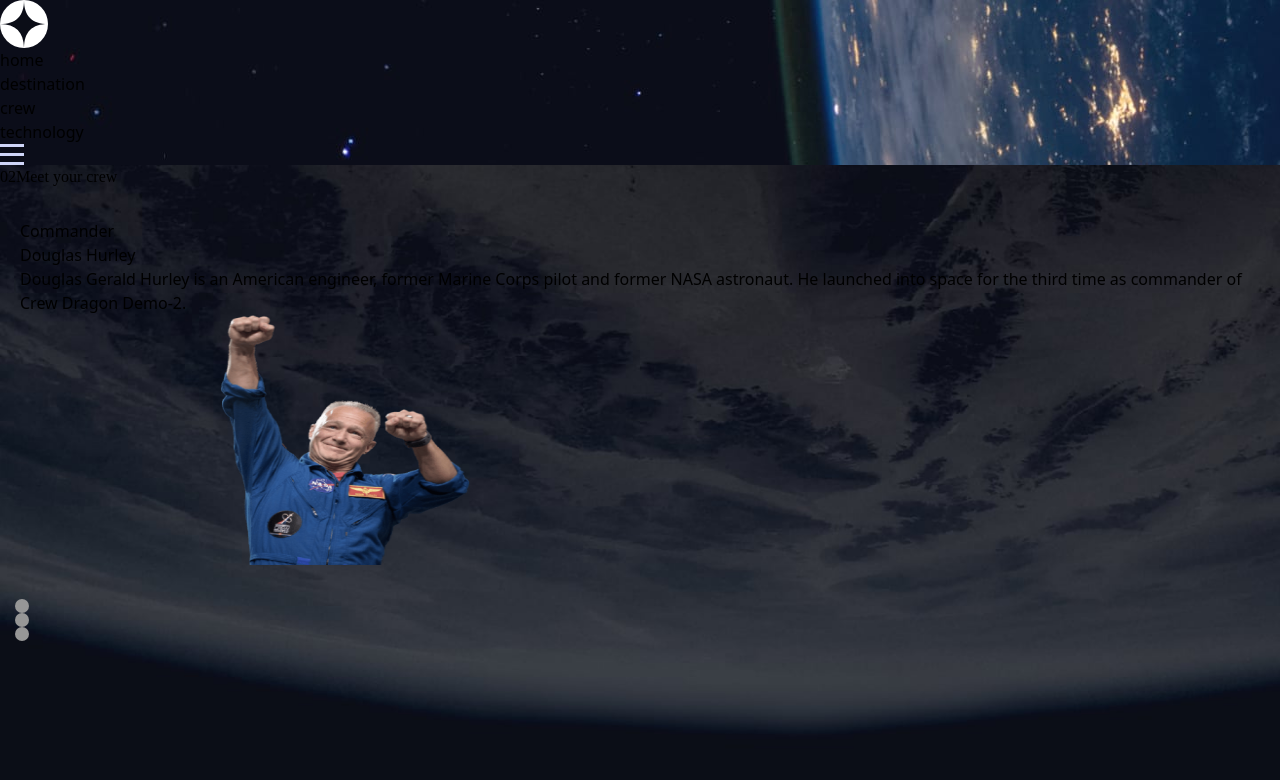
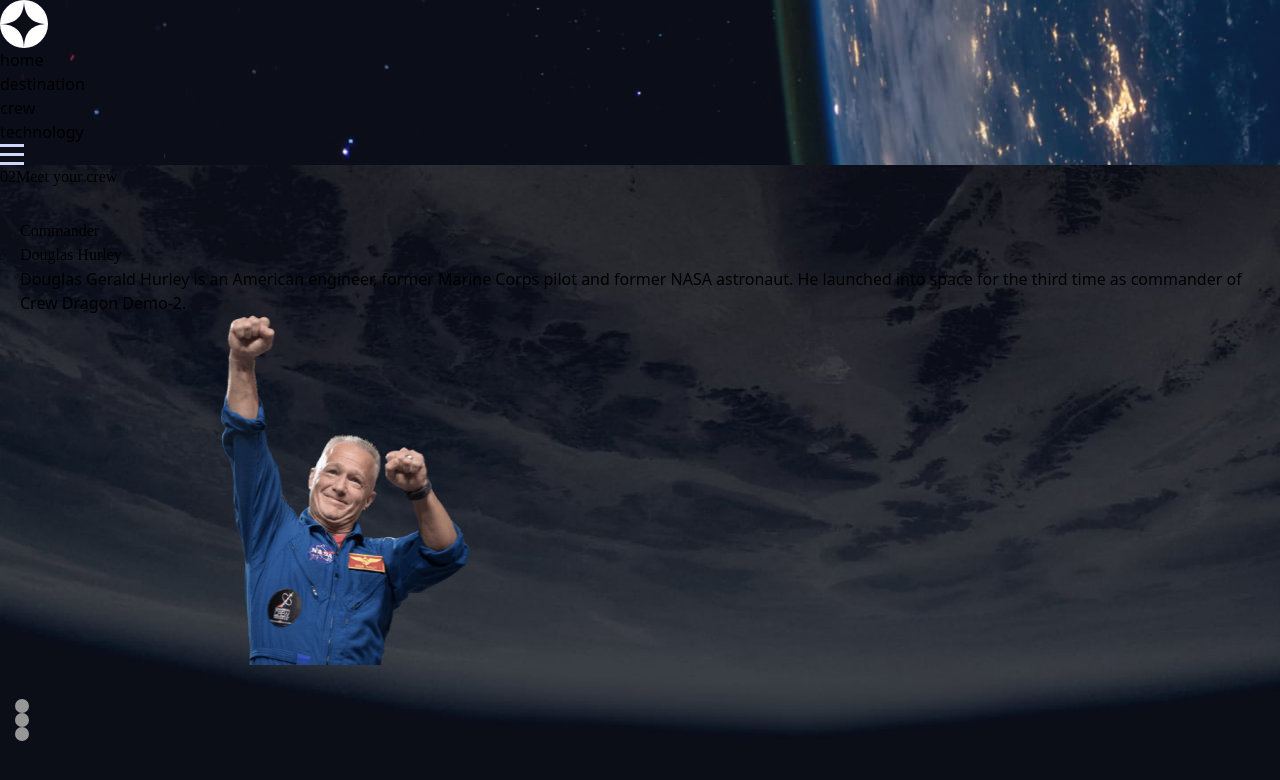
Before and after one commit to matthewkuria/space-tourism-website, a React (Vite) app: page /crew in a window 1280 px wide. Shown: the top 780 px of the page. Built offline with nearby package versions, Linux system fonts and the light colour scheme; a web font is replaced by a local one.

Commit message:
Use Benne font on the Crew

```diff
--- a/src/routes/crew.jsx
+++ b/src/routes/crew.jsx
@@ -38,8 +38,8 @@ const Crew = () => {
                     <TabPanel key={index}>
                     <div className='flex flex-col justify-center items-center md:flex-row md:mt-10'>
                         <div className="flex flex-col text-white md:w-1/2">
-                            <p>{item.role}</p>
-                            <h2 className='uppercase text-7xl'>{item.name}</h2>
+                            <h1 className="uppercase text-slate-400 text-3xl">{item.role}</h1>
+                            <h1 className='uppercase text-7xl'>{item.name}</h1>
                             <p>{item.bio}</p>
                         </div>
                         <div className=''>
--- a/src/routes/routes.css
+++ b/src/routes/routes.css
@@ -61,6 +61,6 @@
 }
 .crew-image{
   width: 250px;
-  height: 250px;
+  height: 350px;
   margin-left: 200px;
 }
```
